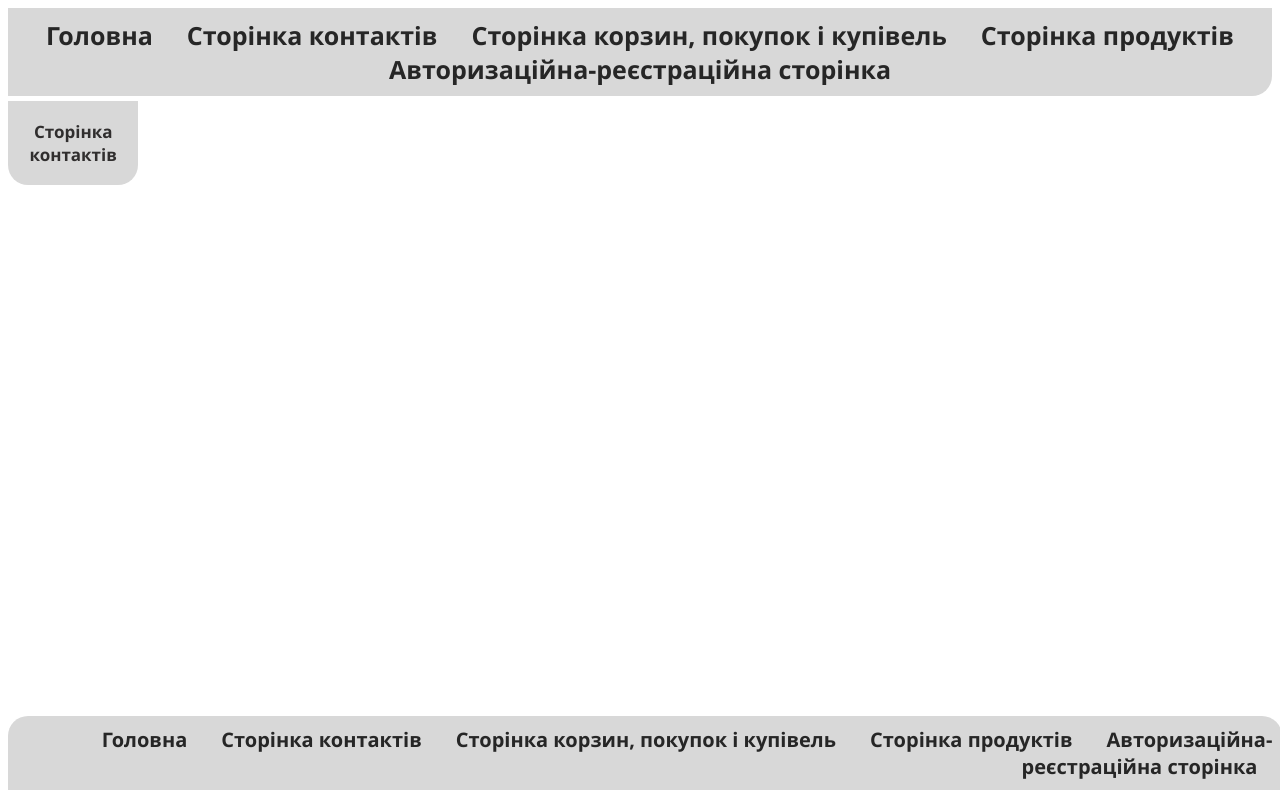
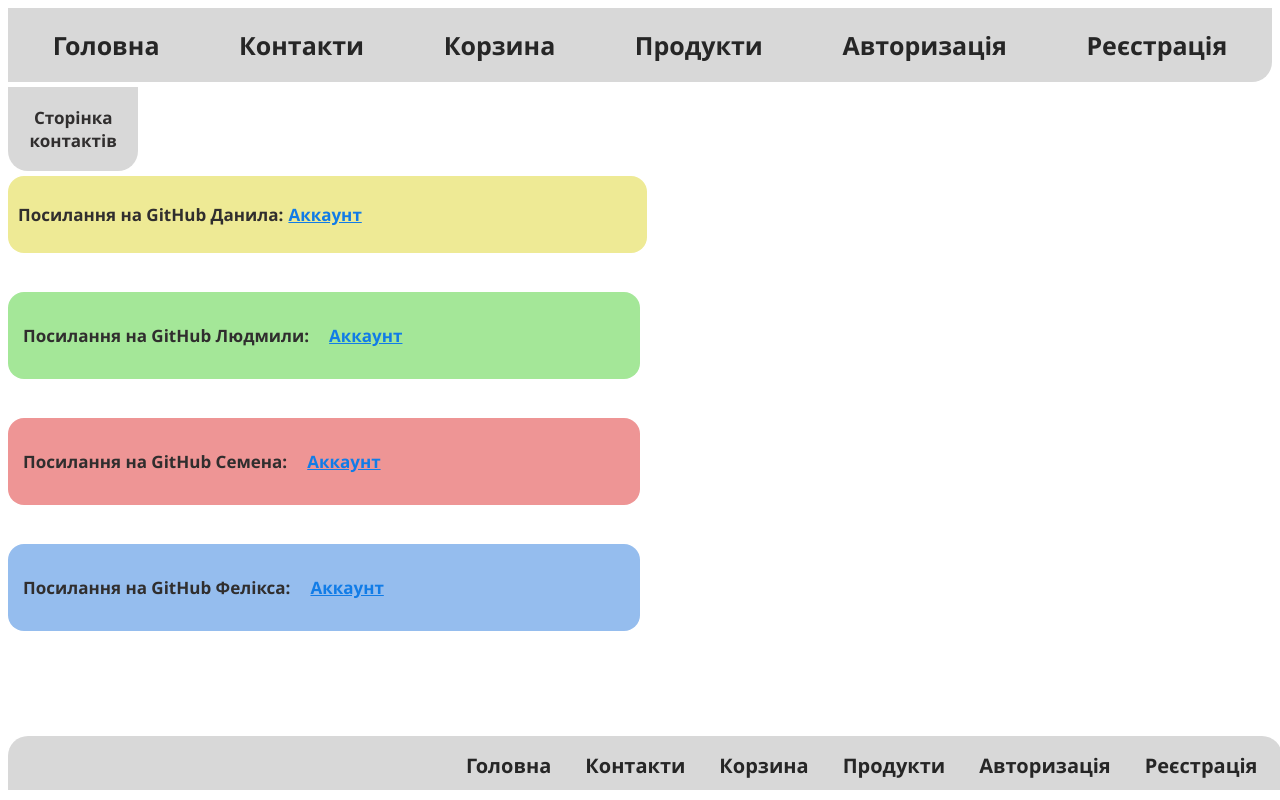
Before and after one commit to FeliksNovoselskyi/DjangoDevSecondProject, a Django app: page /contact/ in a window 1280 px wide. Run offline with Django 4.2, Linux system fonts and the light colour scheme.

Commit message:
13.10.2023

```diff
--- a/Order/APP_Settings/static/APP_Settings/css/style.css
+++ b/Order/APP_Settings/static/APP_Settings/css/style.css
@@ -1,10 +1,12 @@
 header{
+    display: flex;
     background-color: rgb(216, 216, 216);
     border-bottom-right-radius: 20px;
-    padding: 10px 10px;
+    padding: 5px 5px;
     text-align: center;
     z-index: 10;
     margin-bottom: 5px;
+    justify-content: space-around;
 }
 
 main{
@@ -49,24 +51,65 @@ p{
     user-select: none;
 }
 
-#a_main:hover{
-    color: rgb(120, 39, 39);
+#danil_contacts{
+    display: flex;
+    width: 49%;
+    padding: 10px 10px;
+    background-color: rgb(238, 234, 149);
+    border: 0px solid rgb(238, 234, 149);
+    border-radius: 16px;
+    align-items: center;
+    margin-bottom: 5px;
 }
 
-#a_contact:hover{
-    color: rgb(45, 110, 39);
+#ludmila_contacts{
+    display: flex;
+    width: 50%;
+    background-color: rgb(164, 231, 152);
+    border: 0px solid rgb(164, 231, 152);
+    border-radius: 16px;
+    align-items: center;
+    margin-bottom: 5px;
 }
 
-#a_shop_cart:hover{
-    color: rgb(37, 53, 117);
+#sema_contacts{
+    display: flex;
+    width: 50%;
+    background-color: rgb(238, 149, 149);
+    border: 0px solid rgb(238, 149, 149);
+    border-radius: 16px;
+    align-items: center;
+    margin-bottom: 5px;
 }
 
-#a_product:hover{
-    color: rgb(137, 131, 46);
+#feliks_contacts{
+    display: flex;
+    width: 50%;
+    background-color: rgb(149, 189, 238);
+    border: 0px solid rgb(149, 189, 238);
+    border-radius: 16px;
+    align-items: center;
+    margin-bottom: 5px;
 }
 
-#a_auth_reg:hover{
-    color: rgb(87, 40, 123);
+
+.github_accounts{
+    color: rgb(17, 124, 231);
+    text-decoration: underline;
+    font-weight: bold;
+    font-size: 17px;
+    font-family: 'Segoe UI', Tahoma, Geneva, Verdana, sans-serif;
+    user-select: none;
+    margin-left: 5px;
+}
+
+.github_accounts:hover{
+    animation: сontactsHoverAnimation 1s infinite linear;
+}
+
+
+.pages_a:hover{
+    animation: pagesHoverAnimation 2s infinite linear;
 }
 
 .open_page {
--- a/Order/APP_Settings/templates/APP_Settings/base.html
+++ b/Order/APP_Settings/templates/APP_Settings/base.html
@@ -11,11 +11,12 @@
 </head>
 <body>
     <header>
-        <a id="a_main" href="{% url 'main_page' %}">Головна</a>
-        <a id="a_contact" href="{% url 'contact_page' %}">Сторінка контактів</a>
-        <a id="a_shop_cart" href="{% url 'shop_cart_page' %}">Сторінка корзин, покупок і купівель</a>
-        <a id="a_product" href="{% url 'product_page' %}">Сторінка продуктів</a>
-        <a id="a_auth_reg" href="{% url 'auth_reg_page' %}">Авторизаційна-реєстраційна сторінка</a>
+        <a class="pages_a" href="{% url 'main_page' %}">Головна</a>
+        <a class="pages_a" href="{% url 'contact_page' %}">Контакти</a>
+        <a class="pages_a" href="{% url 'shop_cart_page' %}">Корзина</a>
+        <a class="pages_a" href="{% url 'product_page' %}">Продукти</a>
+        <a class="pages_a" href="{% url 'auth_page' %}">Авторизація</a>
+        <a class="pages_a" href="{% url 'reg_page' %}">Реєстрація</a>
     </header>
 
     <main>
@@ -26,11 +27,12 @@
 
     <footer>
 
-        <a class="footer_a" id="a_main" href="{% url 'main_page' %}">Головна</a>
-        <a class="footer_a" id="a_contact" href="{% url 'contact_page' %}">Сторінка контактів</a>
-        <a class="footer_a" id="a_shop_cart" href="{% url 'shop_cart_page' %}">Сторінка корзин, покупок і купівель</a>
-        <a class="footer_a" id="a_product" href="{% url 'product_page' %}">Сторінка продуктів</a>
-        <a class="footer_a" id="a_auth_reg" href="{% url 'auth_reg_page' %}">Авторизаційна-реєстраційна сторінка</a>
+        <a class="footer_a pages_a" href="{% url 'main_page' %}">Головна</a>
+        <a class="footer_a pages_a" href="{% url 'contact_page' %}">Контакти</a>
+        <a class="footer_a pages_a" href="{% url 'shop_cart_page' %}">Корзина</a>
+        <a class="footer_a pages_a" href="{% url 'product_page' %}">Продукти</a>
+        <a class="footer_a pages_a" href="{% url 'auth_page' %}">Авторизація</a>
+        <a class="footer_a pages_a" href="{% url 'reg_page' %}">Реєстрація</a>
     </footer>
 
 
--- a/Order/Authorization_Registration/templates/Authorization_Registration/authorization_registration.html
+++ b/Order/Authorization_Registration/templates/Authorization_Registration/registration.html
@@ -7,7 +7,7 @@
 
 {% block content %}
     <div class="open_page">
-        <p>Авторизаційна-реєстраційна сторінка</p>
+        <p>Реєстраційна сторінка</p>
     </div>
 
 
--- a/Order/Order/urls.py
+++ b/Order/Order/urls.py
@@ -20,7 +20,9 @@ import Main_page.views as main_views
 import Сontact_page.views as contact_views
 import Shopping_cart_page.views as shop_cart_views
 import Product_page.views as product_views
-import Authorization_Registration.views as auth_reg_views
+import Authorization_Registration.views as auth_views
+import Authorization_Registration.views as reg_views
+
 
 urlpatterns = [
     path('admin/', admin.site.urls),
@@ -28,5 +30,6 @@ urlpatterns = [
     path('contact/', contact_views.contact_func, name='contact_page'),
     path('shop_cart/', shop_cart_views.shop_cart_func, name='shop_cart_page'),
     path('product/', product_views.product_func, name='product_page'),
-    path('auth_reg/', auth_reg_views.auth_reg_func, name='auth_reg_page'),
+    path('auth/', auth_views.auth_func, name='auth_page'),
+    path('reg/', reg_views.reg_func, name='reg_page'),
 ]
--- a/Order/Сontact_page/templates/Сontact_page/contact_page.html
+++ b/Order/Сontact_page/templates/Сontact_page/contact_page.html
@@ -8,7 +8,27 @@
 {% block content %}
     <div class="open_page">
         <p>Сторінка контактів</p>
+
     </div>
 
+    <div id="danil_contacts">
+        <p>Посилання на GitHub Данила:</p>
+        <a class="github_accounts" href="https://github.com/danil-michnenko">Аккаунт<a>
+    </div>
+
+    <div id="ludmila_contacts">
+        <p>Посилання на GitHub Людмили:</p>
+        <a class="github_accounts" href="https://github.com/Ludmilkam">Аккаунт<a>
+    </div>
+
+    <div id="sema_contacts">
+        <p>Посилання на GitHub Семена:</p>
+        <a class="github_accounts" href="https://github.com/arman455">Аккаунт<a>
+    </div>
+
+    <div id="feliks_contacts">
+        <p>Посилання на GitHub Фелікса:</p>
+        <a class="github_accounts" href="https://github.com/FeliksNovoselskyi">Аккаунт<a>
+    </div>
 
 {% endblock %}
```
Also changed, not shown: other parts of Order/APP_Settings/static/APP_Settings/css/style.css (+74 -0 lines), Order/Authorization_Registration/templates/Authorization_Registration/authorization.html (added, +14 -0 lines), Order/Authorization_Registration/views.py (+5 -2 lines), Order/Product_page/templates/Product_page/product_page.html (+15 -10 lines).
